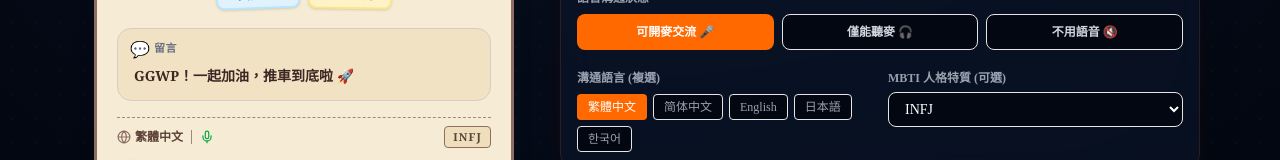
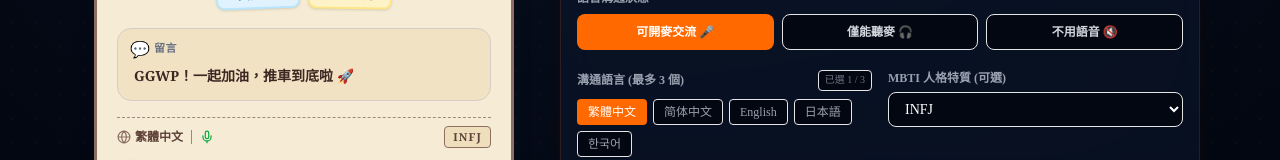
Before and after one commit to sleepeeee/overwatch-social, a Next.js app: page /profile in a window 1280 px wide. Shown: the part 565-725 px from the top of the page. Built offline with nearby package versions, Linux system fonts and the light colour scheme.

Commit message:
更新：實裝溝通語言最多選擇3個限制與UI已選計數器

```diff
--- a/src/app/profile/page.tsx
+++ b/src/app/profile/page.tsx
@@ -159,6 +159,7 @@ export default function ProfilePage() {
   };
 
   const handleToggleLanguage = (lang: string) => {
+    setErrorMsg(null);
     setCardData((prev) => {
       const current = prev.languages || [];
       if (current.includes(lang)) {
@@ -168,6 +169,10 @@ export default function ProfilePage() {
           languages: current.filter((l) => l !== lang)
         };
       } else {
+        if (current.length >= 3) {
+          setErrorMsg("溝通語言最多只能選擇三個喔，以維護卡片完美視覺！");
+          return prev;
+        }
         return {
           ...prev,
           languages: [...current, lang]
@@ -352,7 +357,12 @@ export default function ProfilePage() {
 
               <div className="grid grid-cols-1 md:grid-cols-2 gap-4">
                 <div>
-                  <label className="text-xs font-bold text-gray-400 mb-2 block">溝通語言 (複選)</label>
+                  <div className="flex justify-between items-center mb-2">
+                    <label className="text-xs font-bold text-gray-400 block">溝通語言 (最多 3 個)</label>
+                    <span className="text-[10px] text-gray-500 bg-gray-950 px-1.5 py-0.5 rounded border border-gray-850">
+                      已選 {cardData.languages.length} / 3
+                    </span>
+                  </div>
                   <div className="flex flex-wrap gap-1.5">
                     {LANGUAGE_OPTIONS.map((lang) => {
                       const isSelected = cardData.languages.includes(lang);
```
